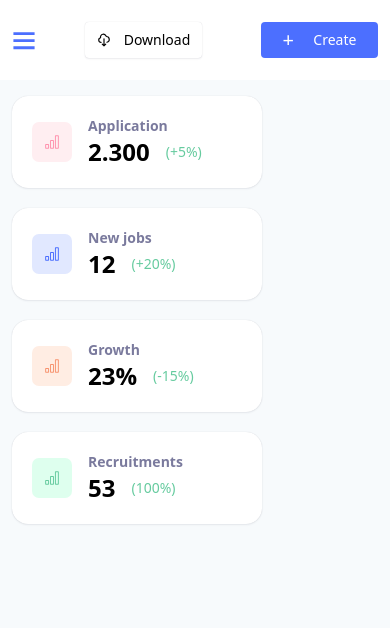
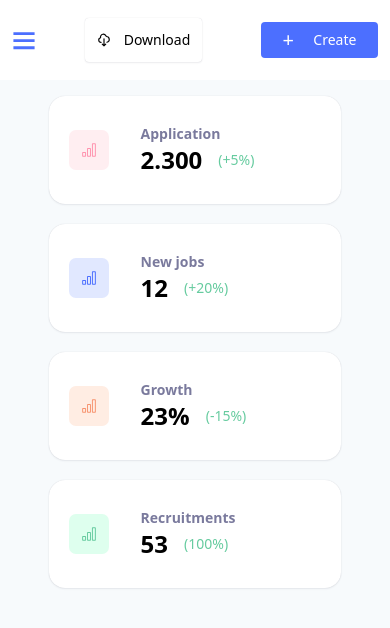
Before and after one commit to jahseed89/qwiva-dashboard, a Next.js app: page /dashboard in a window 390 px wide. Shown: the top 628 px of the page. Built offline with nearby package versions, Linux system fonts and the light colour scheme.

Commit message:
started with barchart

```diff
--- a/@types/index.ts
+++ b/@types/index.ts
@@ -1,8 +1,9 @@
 import React, { ReactNode } from "react";
 
 export interface ButtonProps {
-    btnText: string;
+    children: ReactNode;
     disable: boolean;
+    additionalStyles: string;
     onClick: (event: React.MouseEvent<HTMLButtonElement>)=> void;
 }
 
--- a/app/dashboard/page.tsx
+++ b/app/dashboard/page.tsx
@@ -7,7 +7,7 @@ const Dashboard = () => {
   return (
     <MainLayout>
       <div>
-        <div className="flex justify-between gap-5 lg:gap-0 flex-col lg:flex-row">
+        <div className="flex justify-between  gap-5 lg:gap-0 flex-col lg:flex-row">
           <CareersCard icon={<Image src='/base-orange.svg' width={40} height={40} alt=''/>} title='Application' figue='2.300' rate='(+5%)' />
           <CareersCard icon={<Image src='/base-blue.svg' width={40} height={40} alt=''/>} title='New jobs' figue='12' rate='(+20%)' />
           <CareersCard icon={<Image src='/base-dim_orange.svg' width={40} height={40} alt=''/>} title='Growth' figue='23%' rate='(-15%)' />
--- a/app/page.tsx
+++ b/app/page.tsx
@@ -37,7 +37,7 @@ export default function Auth() {
     setIssubmitting(true);
 
     const emailRegex = /^[A-Z0-9._%+-]+@[A-Z0-9.-]+\.[A-Z]{2,4}$/i;
-    if (!emailRegex.test(email)){
+    if (!emailRegex.test(email)) {
       setEmailError("Enter a valid email");
     }
     if (password.length < 5) {
@@ -46,14 +46,13 @@ export default function Auth() {
       setConfirmPasswordError("Password must match");
     }
 
-
     await new Promise((resolve) => setTimeout(resolve, 1000));
     setEmail("");
     setPassword("");
     setConfirmPasword("");
 
     setIssubmitting(false);
-    toMainLayout()
+    toMainLayout();
   };
   const router = useRouter();
 
@@ -175,10 +174,12 @@ export default function Auth() {
                 </div>
                 <div className="form-input pt-2">
                   <Button
-                    btnText="Sign Up"
                     disable={isSubmitting}
                     onClick={(e) => console.log("Form submited", e)}
-                  />
+                    additionalStyles=""
+                  >
+                    Sign Up
+                  </Button>
                 </div>
                 <div>
                   <p className="text-xs my-7 text-right">
@@ -279,10 +280,13 @@ export default function Auth() {
                   )}
                 </div>
                 <Button
-                  btnText="Sign In"
                   disable={isSubmitting}
                   onClick={(e) => console.log("welcom", e)}
-                />
+                  additionalStyles=""
+                >
+                  Sign In
+                </Button>
+
                 <div>
                   <p className="text-xs my-7 text-right">
                     <span>or do it with via other account</span>
--- /dev/null
+++ b/components/barchart/BarChart.tsx
@@ -0,0 +1,9 @@
+import React from 'react'
+
+const BarChart = () => {
+  return (
+    <div>BarChart</div>
+  )
+}
+
+export default BarChart
--- a/components/button/Button.tsx
+++ b/components/button/Button.tsx
@@ -1,9 +1,9 @@
 import { ButtonProps } from '@/@types'
 import React from 'react'
 
-const Button = ({btnText, disable, onClick}: ButtonProps) => {
+const Button = ({children, disable, additionalStyles, onClick}: ButtonProps) => {
   return (
-    <button className='text-white-100 bg-blue-100 disabled:bg-blue-50 rounded text-sm py-3 md:py-4 lg:py-2 w-[100%]' disabled={disable} onClick={onClick}>{btnText}</button>
+    <button className={`text-white-100 bg-blue-100 disabled:bg-blue-50 rounded text-sm py-3 md:py-4 lg:py-2 w-[100%] ${additionalStyles}`} disabled={disable} onClick={onClick}>{children}</button>
   )
 }
 
--- a/components/careers/CareersCard.tsx
+++ b/components/careers/CareersCard.tsx
@@ -9,13 +9,13 @@ const CareersCard: React.FC<CareersCardProps> = ({
   rate,
 }) => {
   return (
-    <div className="flex justify-start items-center w-[250px] p-5 shadow-md bg-white-100 rounded-2xl c-card">
+    <div className="flex justify-start items-center w-[80%] md:w-[60%] lg:w-[250px] px-5 py-7 lg:p-5 mx-auto lg:mx-0 shadow-md bg-white-100 rounded-2xl c-card">
       {icon}
-      <div className="flex justify-start flex-col pl-4">
+      <div className="flex justify-start flex-col pl-8 md:pl-16 lg:pl-4">
         <h3 className="text-dark-250 text-sm font-bold">{title}</h3>
         <div className="flex bg-white-100 items-center">
           <span className="font-bold text-2xl">{figue}</span>
-          <span className="pl-4 text-sm text-green-100">{rate}</span>
+          <span className="pl-4 md:pl-8 lg:pl-4 text-sm text-green-100">{rate}</span>
         </div>
       </div>
     </div>
--- a/components/header/Header.tsx
+++ b/components/header/Header.tsx
@@ -1,27 +1,39 @@
-import React from 'react'
-import './header.scss'
-import {HiOutlineCloudDownload} from "react-icons/hi"
-import { usePathname } from 'next/navigation'
+import React from "react";
+import "./header.scss";
+import { HiOutlineCloudDownload } from "react-icons/hi";
+import { usePathname } from "next/navigation";
+import Button from "../button/Button";
 
-const Header= () => {
-
-  const pathName = usePathname()
+const Header = () => {
+  const pathName = usePathname();
 
   return (
-    <nav className='flex justify-end lg:justify-between items-center py-4 bg-white-100 h-20 px-3'>
-      <h2 className='font-bold text-xl hidden lg:block'>{pathName.split('/')[1].toUpperCase()}</h2>
-      <div className='w-[80%] md:w-[40%] lg:w-[30%] flex justify-between lg:justify-end items-center'>
-        <button className='flex justify-between items-center text-sm py-2 rounded w-[40%] mr-5 px-3 text-black download-btn'>
-          <span className='pr-1 text-black'><HiOutlineCloudDownload /></span>
-          <span>Download</span>
-        </button>
-        <button className='bg-blue-100 flex justify-around items-center text-sm text-white-100 py-1 rounded w-[40%] px-3'>
-          <span className='text-xl'>+</span>
+    <nav className="flex justify-end lg:justify-between items-center py-4 bg-white-100 h-20 px-3">
+      <h2 className="font-bold text-xl hidden lg:block">
+        {pathName.split("/")[1].toUpperCase()}
+      </h2>
+      <div className="w-[80%] md:w-[40%] lg:w-[30%] flex justify-between lg:justify-end items-center">
+        <Button
+          disable={false}
+          onClick={(e) => console.log("downloading", e)}
+          additionalStyles="flex justify-between items-center bg-white-100 text-sm py-2 rounded w-[40%] mr-5 px-3 text-black download-btn"
+        >
+          <span className="pr-1 text-black">
+            <HiOutlineCloudDownload />
+          </span>
+          <span className="text-black">Download</span>
+        </Button>
+        <Button
+          onClick={(e) => console.log("creating", e)}
+          disable={false}
+          additionalStyles={`flex justify-around items-center text-sm text-white-100 !py-1 rounded w-[40%] px-3`}
+        >
+          <span className="text-xl">+</span>
           <span>Create</span>
-        </button>
+        </Button>
       </div>
     </nav>
-  )
-}
+  );
+};
 
-export default Header
+export default Header;
--- a/components/side-bar/SideBar.tsx
+++ b/components/side-bar/SideBar.tsx
@@ -5,7 +5,7 @@ import { routes } from "@/utiles";
 
 const SideBar = () => {
   return (
-    <aside>
+    <aside className="transition duration-200">
       <div className="flex justify-start items-center pl-1 pt-3">
         <Image src="/dashboard-logo.png" width={30} height={30} alt="logo" />
         <h2 className="text-blue-200 text-2xl pl-2 font-bold">Stryke</h2>
--- a/package.json
+++ b/package.json
@@ -11,6 +11,7 @@
   "dependencies": {
     "next": "14.0.4",
     "react": "^18",
+    "react-chartjs-2": "^5.2.0",
     "react-dom": "^18",
     "react-icons": "^5.0.1",
     "sass": "^1.69.7"
```
Also changed, not shown: 1 other file (tests, documents, lock files or other folders).
